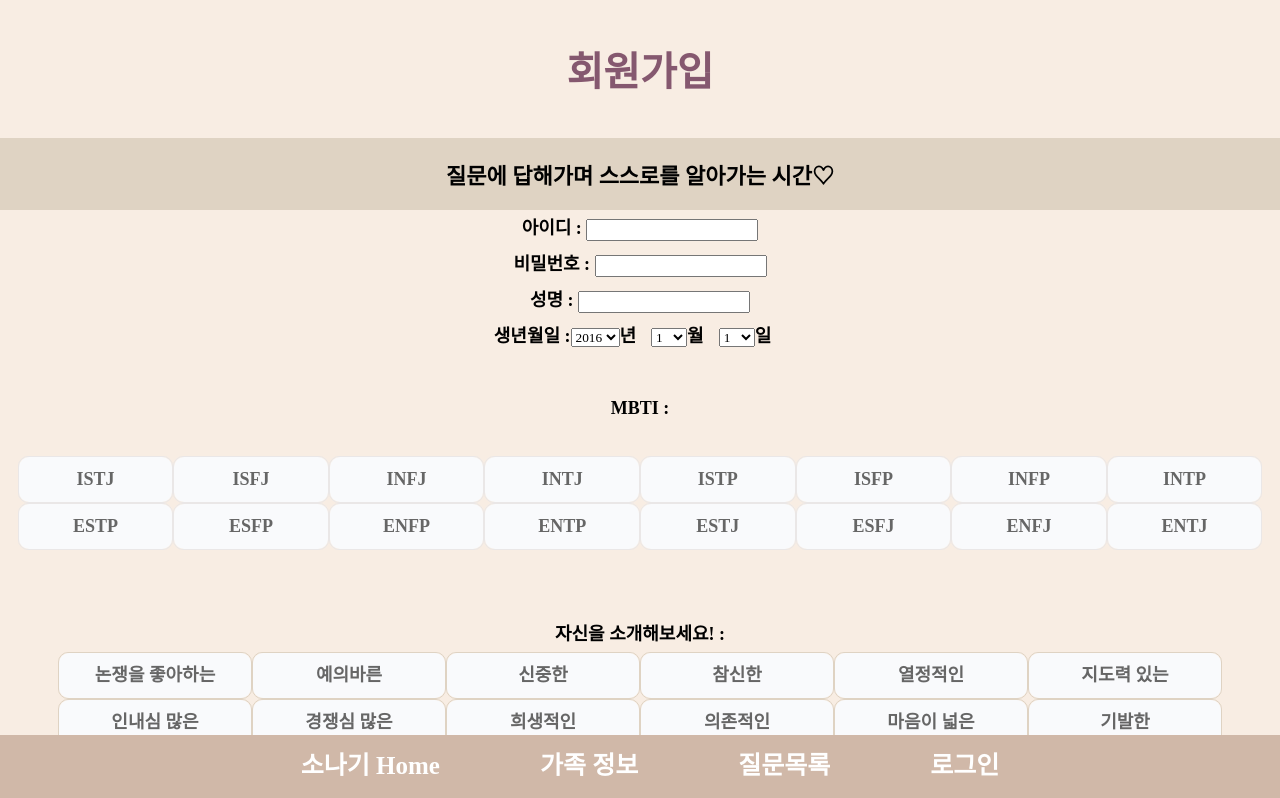
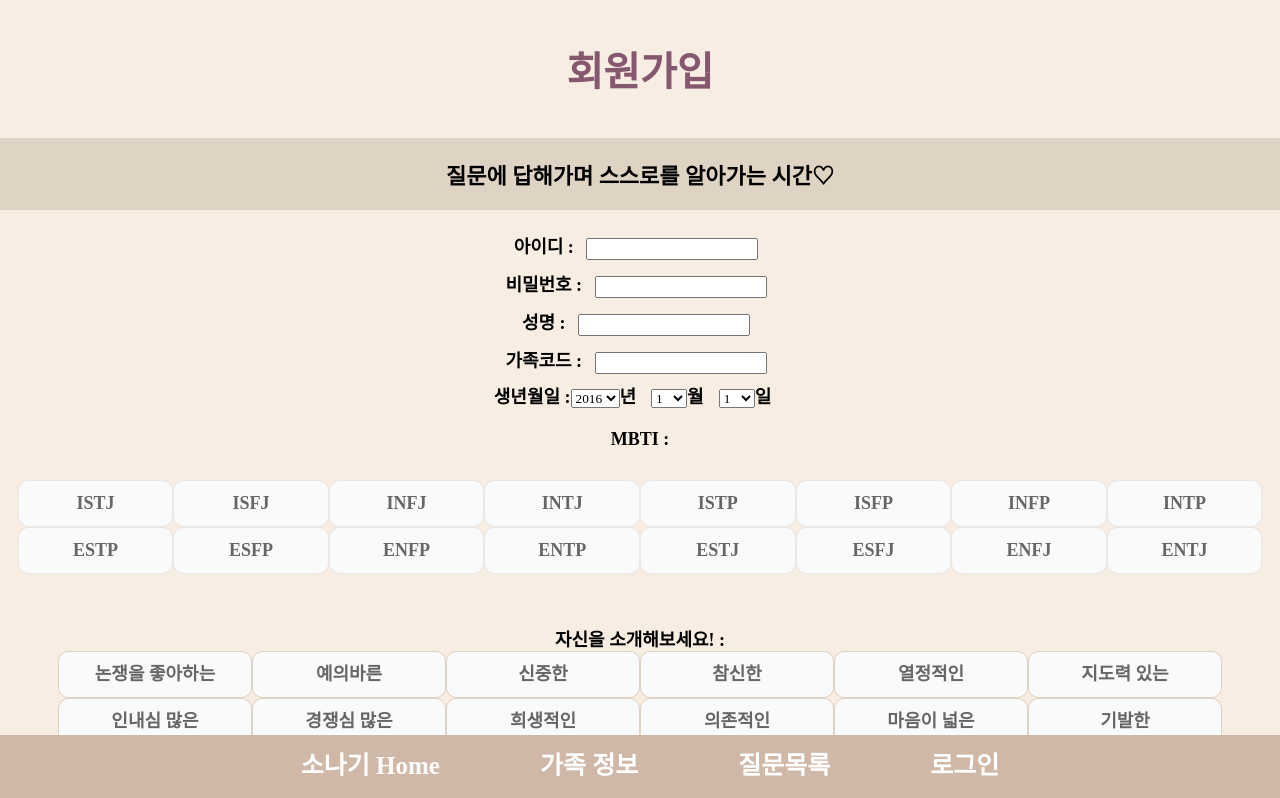
Before and after one commit to team5-sonagi/sonagi_frontend, a React (Create React App) app in the folder sonagi/: page /register in a window 1280 px wide. Shown: the top 798 px of the page. Built offline with nearby package versions, Linux system fonts and the light colour scheme; a web font is replaced by a local one.

Commit message:
fix: 여백, 크기 수정

```diff
--- a/sonagi/package.json
+++ b/sonagi/package.json
@@ -10,7 +10,7 @@
     "react": "^18.2.0",
     "react-dom": "^18.2.0",
     "react-router-dom": "^6.6.1",
-    "react-scripts": "5.0.1",
+    "react-scripts": "^5.0.1",
     "web-vitals": "^2.1.4"
   },
   "scripts": {
--- a/sonagi/src/pages/CommentPage.css
+++ b/sonagi/src/pages/CommentPage.css
@@ -1,11 +1,14 @@
 .container {
+  height: fit-content;
   margin: 20px;
 }
 
 .question {
+  margin-bottom: 10px;
   font-size: 20pt;
 }
 
 .comment {
+  margin-top: 10px;
   font-size: 15pt;
 }
--- a/sonagi/src/pages/Login.css
+++ b/sonagi/src/pages/Login.css
@@ -2,9 +2,14 @@
     margin: 0;
     font-family: 'Gowun Batang', serif;
 }
+html, body{
+    width: 100%;
+    height: 100%;
+}
 .body-container{
     margin: 0;
     width: 100%;
+    height: 100%;
     background-image: url(./login_bg.png);
     text-align: center;
 }
--- a/sonagi/src/pages/MainPage.css
+++ b/sonagi/src/pages/MainPage.css
@@ -38,6 +38,7 @@
   }
 
 .AnsQ {
+    margin-top: 10px;
     height: 40px;
     border: none;
     border-radius: 10px;
@@ -47,6 +48,10 @@
     background-color: #F8EDE3;
     opacity: 0.6;
 }
+.AnsQ input{
+  width: 400px;
+  font-size: large;
+}
 
 .Qtwo {
   font-size: larger;
--- a/sonagi/src/pages/MainPage.jsx
+++ b/sonagi/src/pages/MainPage.jsx
@@ -62,14 +62,14 @@ export default function MainPage() {
       <div className="Qone">
         <p className="firstQ">{id}번째 기본 질문</p>
         <p className="secondQ">{question}</p>
-        <p className="AnsQ">{editable ? <input type="text" value={text1} onChange={handleChange1} onKeyDown={handleKeyDown} /> : <div onClick={editOn}>{text1}</div>}</p>
+        <p className="AnsQ">{editable ? <input type="text" placeholder={text1} onChange={handleChange1} onKeyDown={handleKeyDown}/> : <div onClick={editOn}></div>}</p>
       </div>
       <div className="Qtwo">
         <p className="firstQ">
           <br></br>오늘의 추가 질문
         </p>
         <p className="secondQ">"엄마"의 MBTI는?</p>
-        <p className="AnsQ">{editable ? <input type="text" value={text2} onChange={handleChange2} onKeyDown={handleKeyDown} /> : <div onClick={editOn}>{text2}</div>}</p>
+        <p className="AnsQ">{editable ? <input type="text" placeholder={text2} onChange={handleChange2} onKeyDown={handleKeyDown} /> : <div onClick={editOn}>{text2}</div>}</p>
       </div>
     </div>
   );
--- a/sonagi/src/pages/MyPage.css
+++ b/sonagi/src/pages/MyPage.css
@@ -3,9 +3,10 @@
     background-color: #D0B8A8;
     display: inline-block;
     width: 40%;
+    height: 13%;
     padding-top: 3%;
     padding-bottom: 3%;
-    margin: 5.1% 5%;
+    margin: 3.1% 4%;
     text-align: center;
     border-radius: 20px;
     font-size: 20px;
@@ -20,4 +21,5 @@
     font-weight: bolder;
     font-size: larger;
     line-height: 0.4em;
+    margin-bottom: 15px;
 }
--- a/sonagi/src/pages/QnAPage.css
+++ b/sonagi/src/pages/QnAPage.css
@@ -16,20 +16,22 @@ div{
 
 .tabAns{
     width: 100%;
-    height: 100%;
+    height: 70%;
     border-collapse: collapse;
     margin:0;
 }
 th,td{
+    height: fit-content;
     border-top: hidden;
     border: 3px solid white;
     padding: 5px;
 }
 .qtr{
-    height: 31vh;
+    height: fit-content;
 
 }
 .qtd{
+    height: fit-content;
     width: 50%;
 }
 
--- a/sonagi/src/pages/QuestionPage.jsx
+++ b/sonagi/src/pages/QuestionPage.jsx
@@ -185,7 +185,7 @@ export default function CreatePage() {
 
           <tr>
             <td>1</td>
-            <td>{editable ? <input type="text" value={text1} onChange={handleChange1} onKeyDown={handleKeyDown} /> : <div onClick={editOn}>{text1}</div>}</td>
+            <td>{editable ? <input type="text" placeholder={text1} onChange={handleChange1} onKeyDown={handleKeyDown} /> : <div onClick={editOn}>{text1}</div>}</td>
           </tr>
 
           <tr>
--- a/sonagi/src/pages/RegisterPage.css
+++ b/sonagi/src/pages/RegisterPage.css
@@ -23,6 +23,7 @@
 }
 .MBTI-container{
     display: block;
+    height: fit-content;
     margin-top: 30px;
     margin-bottom: 30px;
 }
@@ -105,8 +106,13 @@
 }
 
 .centxt{
+    margin-top: 20px;
+    height: fit-content;
     text-align: center;
     font-size: large;
     font-weight: bolder;
-    line-height: 2em;
+    line-height: fit;
 }
+.centxt input{
+    margin: 8px;
+}
--- a/sonagi/src/pages/RegisterPage.jsx
+++ b/sonagi/src/pages/RegisterPage.jsx
@@ -102,6 +102,7 @@ function RegisterPage() {
         아이디 : <input type="text" value={id} onChange={onChangeId}></input> <br />
         비밀번호 : <input type="password" value={pw} onChange={onChangePw}></input> <br />
         성명 : <input type="text" value={name} onChange={onChangeName}></input> <br />
+        가족코드 : <input type="text" value={familyCode} onChange={onChangeFamilyCode}></input><br/>
         생년월일 :
         <form className="birth_year">
           <select name="birth_year" id="birth_year">
```
Also changed, not shown: 1 other file (tests, documents, lock files or other folders).
